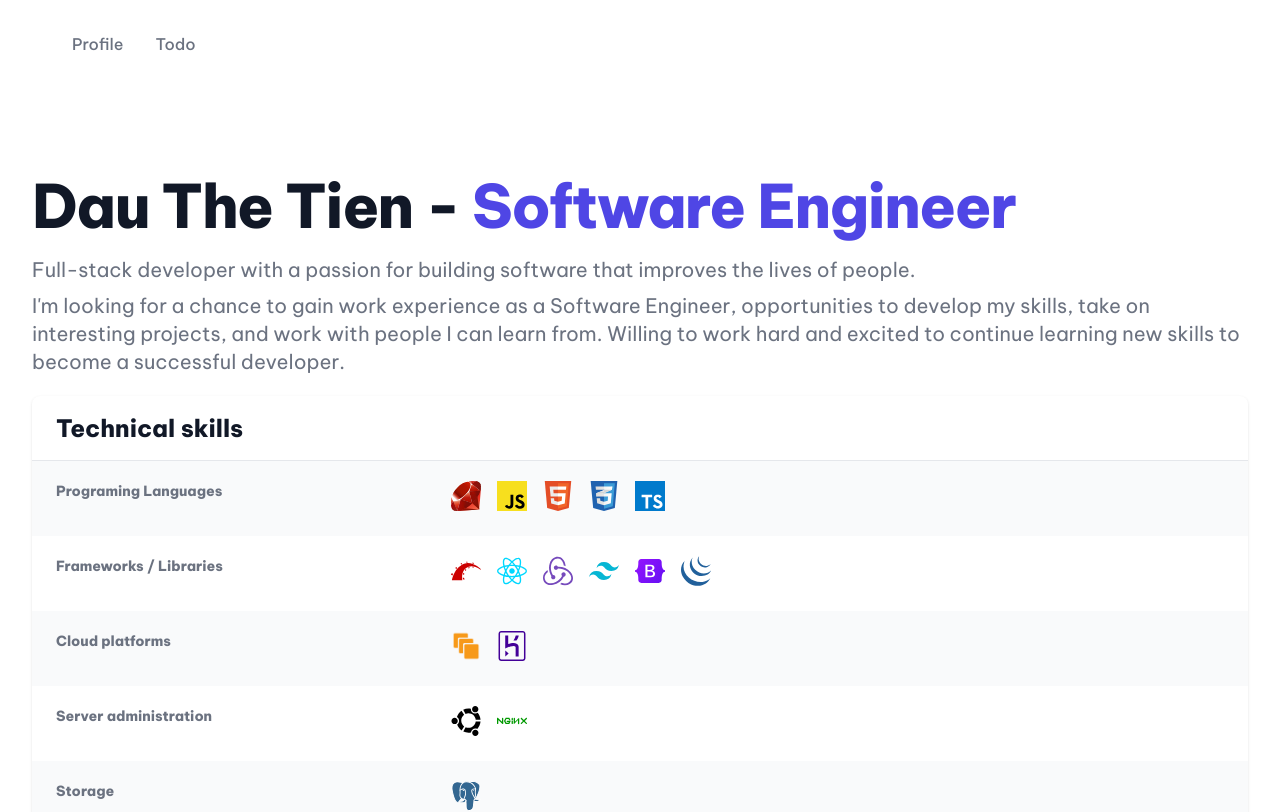
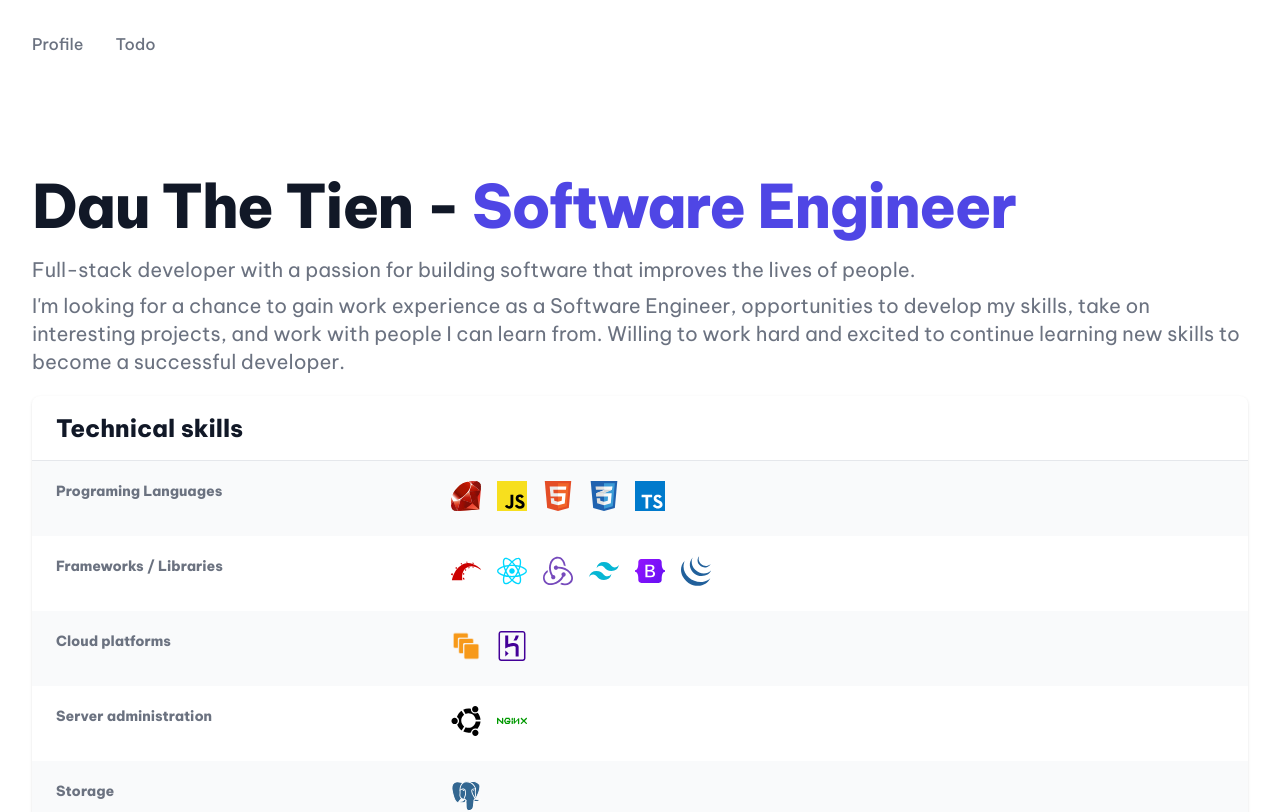
Before and after one commit to dthtien/profile, a Next.js app: page / in a window 1280 px wide. Shown: the top 812 px of the page. Built offline with nearby package versions, Linux system fonts and the light colour scheme.

Commit message:
chore(app): correct margin

```diff
--- a/components/Nav.tsx
+++ b/components/Nav.tsx
@@ -21,7 +21,7 @@ const Nav: FC = () => (
             </div>
           </div>
         </div>
-        <div className="hidden md:block md:ml-10 md:pr-4 md:space-x-8">
+        <div className="hidden md:block md:pr-4 md:space-x-8">
           {navigation.map((item) => (
             <a key={item.name} href={item.href} className="font-medium text-gray-500 hover:text-gray-900">
               {item.name}
```
